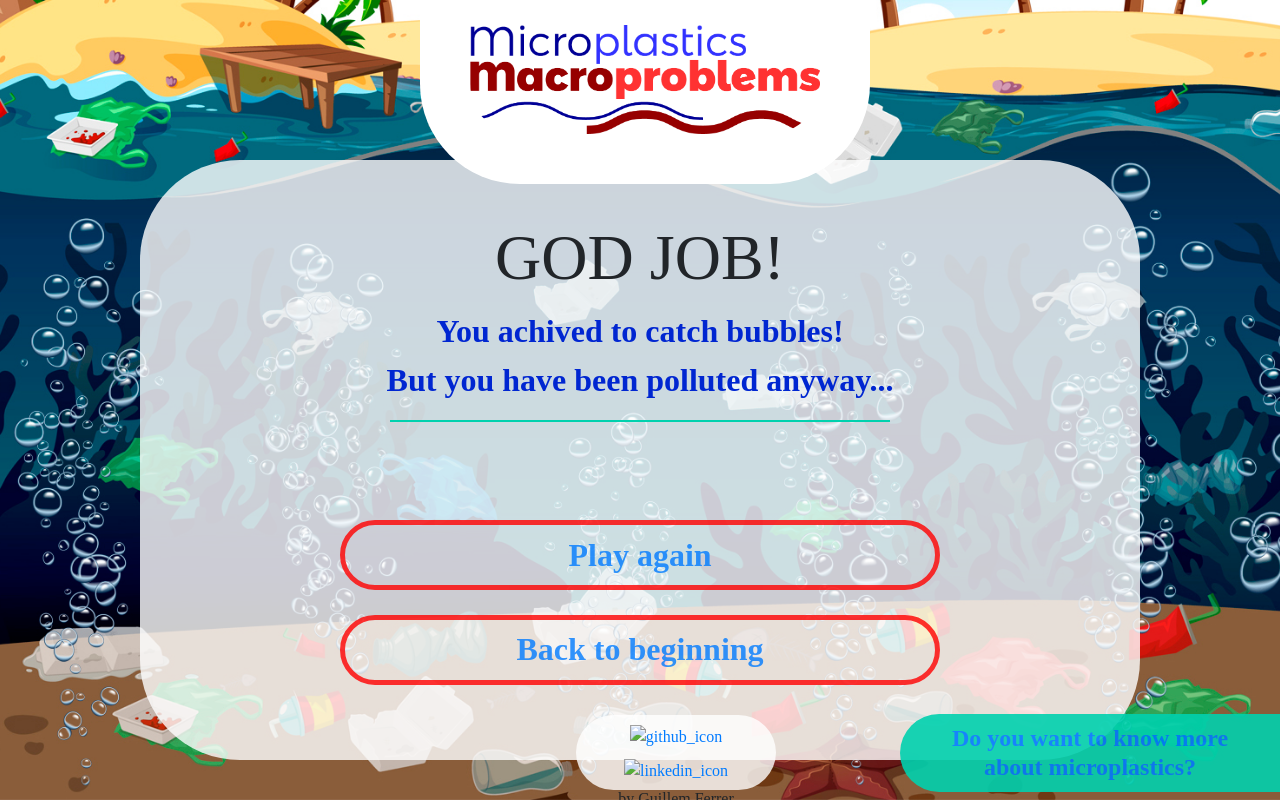
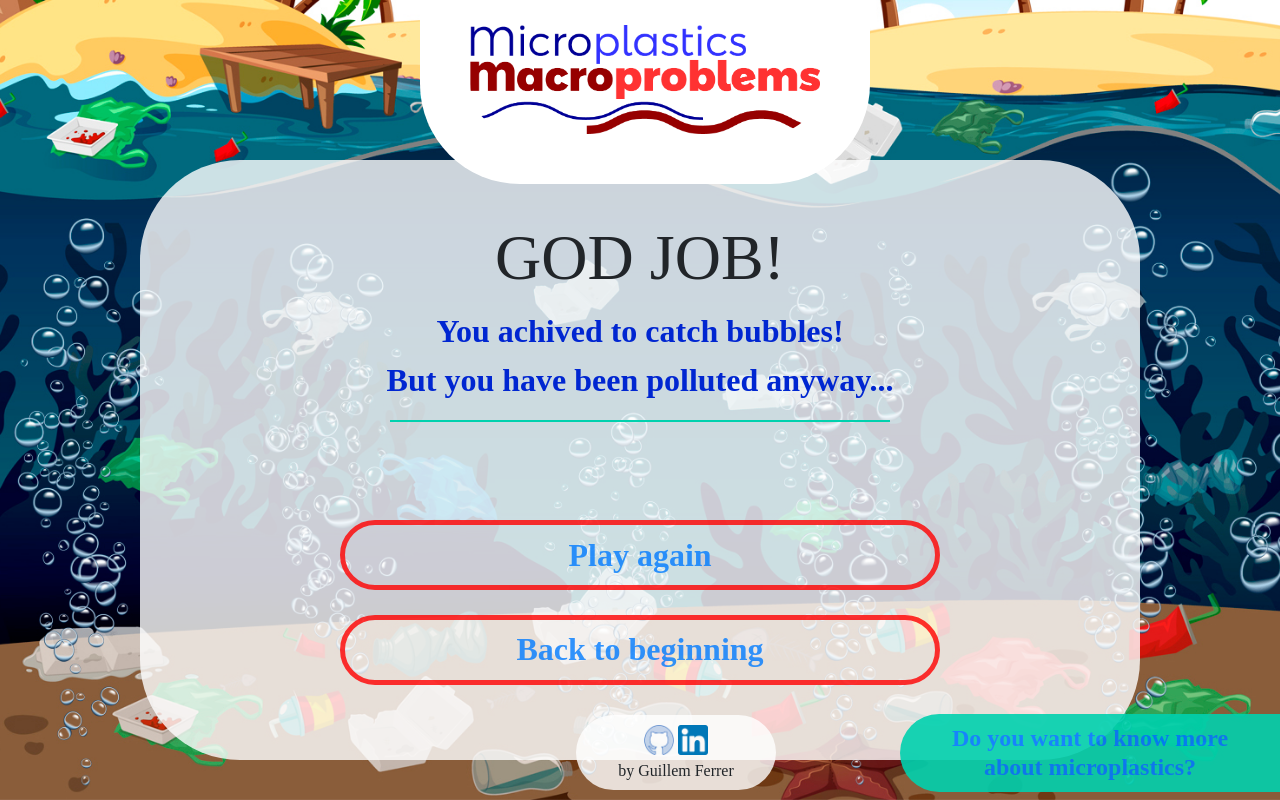
Before and after one commit to guillemfd/P1---MicroplasticsMacroproblem, a plain HTML site: page html/polluted.html in a window 1280 px wide. Drawn offline with nearby package versions, Linux system fonts and the light colour scheme; files that its build step writes are made by us from their sources; animation ran at ten frames a second; a script that the page names is missing; a web font is replaced by a local one.

Commit message:
redebugging

```diff
--- a/html/polluted.html
+++ b/html/polluted.html
@@ -45,8 +45,8 @@
     <footer class="footer_container">
       <div id="footer_white">
         <div id="footer_img">
-          <a href="https://github.com/guillemfd" target="_blank"><img  class="footer_img" src="./img/github_icon.png" alt="github_icon"></a>
-          <a href="https://www.linkedin.com/in/guillemfd/" target="_blank"><img class="footer_img" src="./img/linkdin_icon.png" alt="linkedin_icon"></a>
+          <a href="https://github.com/guillemfd" target="_blank"><img  class="footer_img" src="../img/github_icon.png" alt="github_icon"></a>
+          <a href="https://www.linkedin.com/in/guillemfd/" target="_blank"><img class="footer_img" src="../img/linkdin_icon.png" alt="linkedin_icon"></a>
         </div>
         <P class="footer_text">by Guillem Ferrer</P>
       </div>
```
Also changed, not shown: html/game.html (+2 -2 lines).
